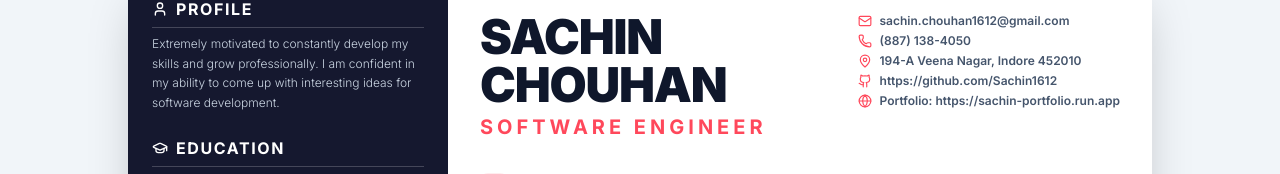
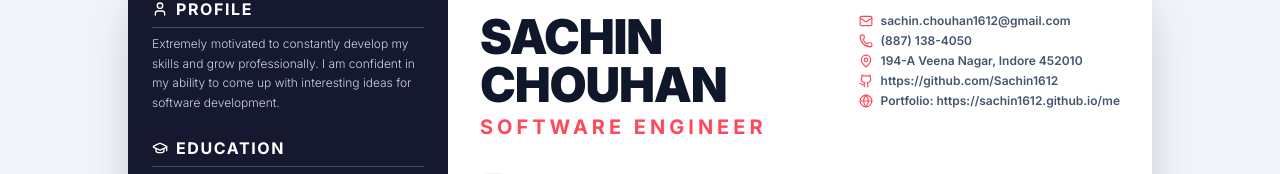
Before and after one commit to Sachin1612/me, a React (Vite) app: page / in a window 1280 px wide. Both pictures are taken after a click on the button "View all projects in Resume". Shown: the part 203-377 px from the top of the page. Built offline with nearby package versions, Linux system fonts and the light colour scheme; a web font is replaced by a local one.

Commit message:
fix: Update portfolio link in resume section
Changes the portfolio link in the resume section to the correct GitHub Pages URL.

```diff
--- a/src/components/Resume.tsx
+++ b/src/components/Resume.tsx
@@ -130,7 +130,7 @@ export const Resume: React.FC = () => {
               <div className="flex items-center gap-2"><Phone size={14} className="text-[#FF485B]" /> {personalInfo.phone}</div>
               <div className="flex items-center gap-2"><MapPin size={14} className="text-[#FF485B]" /> {personalInfo.location}</div>
               <div className="flex items-center gap-2"><Github size={14} className="text-[#FF485B]" /> {personalInfo.github}</div>
-              <div className="flex items-center gap-2"><Globe size={14} className="text-[#FF485B]" /> Portfolio: https://sachin-portfolio.run.app</div>
+              <div className="flex items-center gap-2"><Globe size={14} className="text-[#FF485B]" /> Portfolio: https://sachin1612.github.io/me</div>
             </div>
           </div>
 
```
